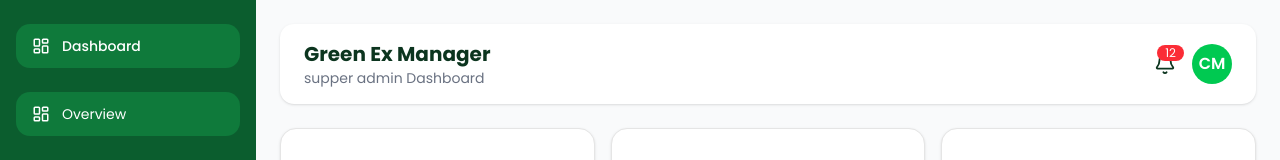
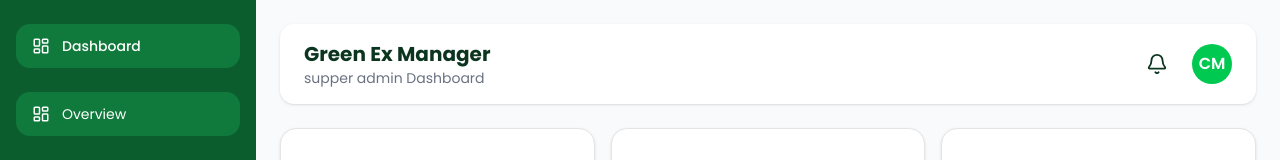
Before and after one commit to SheCanCODE-Capstone-Projects/Greenex_fe, a Next.js app: page /Supper-dashboard in a window 1280 px wide. Shown: the top 160 px of the page. Built offline with nearby package versions, Linux system fonts and the light colour scheme.

Commit message:
added notification on supper dash board

```diff
--- a/src/app/Supper-dashboard/page.tsx
+++ b/src/app/Supper-dashboard/page.tsx
@@ -25,6 +25,8 @@ import {
   X,
   Clock,
 } from "lucide-react";
+import { NotificationDropdown } from "@/components/ui/notification";
+import { useCompanyNotifications } from "@/lib/useCompanyNotifications";
 
 ChartJS.register(
   CategoryScale,
@@ -38,6 +40,7 @@ ChartJS.register(
 export default function SupperDashboard() {
   const [isSidebarOpen, setIsSidebarOpen] = useState(false);
   const [activeSection, setActiveSection] = useState('overview');
+  const { notifications, dismissNotification } = useCompanyNotifications();
 
   const barData = {
     labels: ["Kicukiro", "Gasabo", "Nyarugenge", "Remera", "Kimisagara", "Gisozi"],
@@ -286,12 +289,10 @@ export default function SupperDashboard() {
           </div>
 
           <div className="flex items-center gap-4">
-            <div className="relative">
-              <Bell size={22} />
-              <span className="absolute -top-2 -right-2 bg-red-500 text-white text-xs px-2 rounded-full">
-                12
-              </span>
-            </div>
+            <NotificationDropdown
+              notifications={notifications}
+              onDismiss={dismissNotification}
+            />
 
             <div className="w-10 h-10 rounded-full bg-green-500 text-white flex items-center justify-center font-semibold">
               CM
--- a/src/app/signin/page.tsx
+++ b/src/app/signin/page.tsx
@@ -74,7 +74,7 @@ export default function Login() {
           </button>
 
           {/* Sign Up Link */}
-          <p className="text-sm text-center mt-6 text-gray-600">
+          <p className="text-sm text-center mt-6 text-gray-600">S
             Do not have an account?
             <a
               href="/signup"
--- /dev/null
+++ b/src/components/ui/notification.tsx
@@ -0,0 +1,77 @@
+'use client';
+
+import { useState } from 'react';
+import { Bell, X } from 'lucide-react';
+
+interface CompanyNotification {
+  id: string;
+  companyName: string;
+  email: string;
+  phone: string;
+  registrationDate: string;
+  registrationTime: string;
+}
+
+interface NotificationDropdownProps {
+  notifications: CompanyNotification[];
+  onDismiss: (id: string) => void;
+}
+
+export function NotificationDropdown({ notifications, onDismiss }: NotificationDropdownProps) {
+  const [isOpen, setIsOpen] = useState(false);
+
+  return (
+    <div className="relative">
+      <button
+        onClick={() => setIsOpen(!isOpen)}
+        className="relative p-2"
+      >
+        <Bell size={22} />
+        {notifications.length > 0 && (
+          <span className="absolute -top-2 -right-2 bg-red-500 text-white text-xs px-2 rounded-full">
+            {notifications.length}
+          </span>
+        )}
+      </button>
+
+      {isOpen && (
+        <div className="absolute right-0 mt-2 w-80 bg-white rounded-lg shadow-lg border z-50">
+          <div className="p-3 border-b">
+            <h3 className="font-medium">New Company Registrations</h3>
+          </div>
+          <div className="max-h-96 overflow-y-auto">
+            {notifications.length === 0 ? (
+              <div className="p-4 text-center text-gray-500">
+                No new registrations
+              </div>
+            ) : (
+              notifications.map((notification) => (
+                <div key={notification.id} className="p-3 border-b hover:bg-gray-50">
+                  <div className="flex justify-between items-start">
+                    <div className="flex-1">
+                      <div className="flex items-center gap-2 mb-1">
+                        <div className="w-2 h-2 bg-green-500 rounded-full"></div>
+                        <span className="font-medium text-sm">{notification.companyName}</span>
+                      </div>
+                      <p className="text-xs text-gray-600 mb-1">Email: {notification.email}</p>
+                      <p className="text-xs text-gray-600 mb-1">Phone: {notification.phone}</p>
+                      <p className="text-xs text-gray-400">
+                        {notification.registrationDate} at {notification.registrationTime}
+                      </p>
+                    </div>
+                    <button
+                      onClick={() => onDismiss(notification.id)}
+                      className="p-1 text-gray-400 hover:text-gray-600"
+                    >
+                      <X size={14} />
+                    </button>
+                  </div>
+                </div>
+              ))
+            )}
+          </div>
+        </div>
+      )}
+    </div>
+  );
+}
--- /dev/null
+++ b/src/lib/useCompanyNotifications.ts
@@ -0,0 +1,56 @@
+'use client';
+
+import { useState, useEffect } from 'react';
+
+interface CompanyNotification {
+  id: string;
+  companyName: string;
+  email: string;
+  phone: string;
+  registrationDate: string;
+  registrationTime: string;
+}
+
+export function useCompanyNotifications() {
+  const [notifications, setNotifications] = useState<CompanyNotification[]>([]);
+
+  const addNotification = (company: Omit<CompanyNotification, 'id' | 'registrationDate' | 'registrationTime'>) => {
+    const now = new Date();
+    const notification: CompanyNotification = {
+      id: Date.now().toString(),
+      ...company,
+      registrationDate: now.toLocaleDateString(),
+      registrationTime: now.toLocaleTimeString(),
+    };
+
+    setNotifications(prev => [notification, ...prev]);
+  };
+
+  const dismissNotification = (id: string) => {
+    setNotifications(prev => prev.filter(n => n.id !== id));
+  };
+
+  // Simulate company registrations for demo
+  useEffect(() => {
+    const interval = setInterval(() => {
+      if (Math.random() > 0.97) { // 3% chance every 5 seconds
+        const companies = [
+          { companyName: 'EcoWaste Solutions Ltd', email: 'info@ecowaste.rw', phone: '+250788123456' },
+          { companyName: 'Green Clean Services', email: 'contact@greenclean.rw', phone: '+250788654321' },
+          { companyName: 'Kigali Waste Management', email: 'admin@kigaliwaste.rw', phone: '+250788987654' },
+        ];
+
+        const randomCompany = companies[Math.floor(Math.random() * companies.length)];
+        addNotification(randomCompany);
+      }
+    }, 5000);
+
+    return () => clearInterval(interval);
+  }, []);
+
+  return {
+    notifications,
+    addNotification,
+    dismissNotification,
+  };
+}
```
